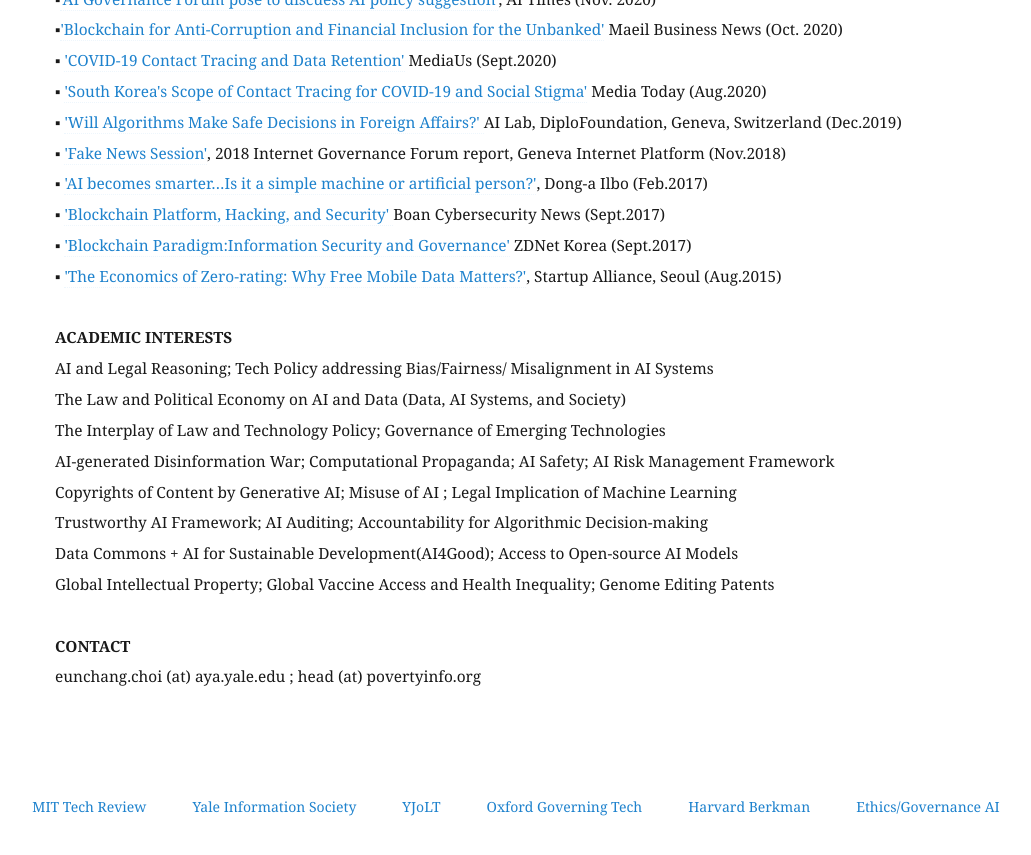
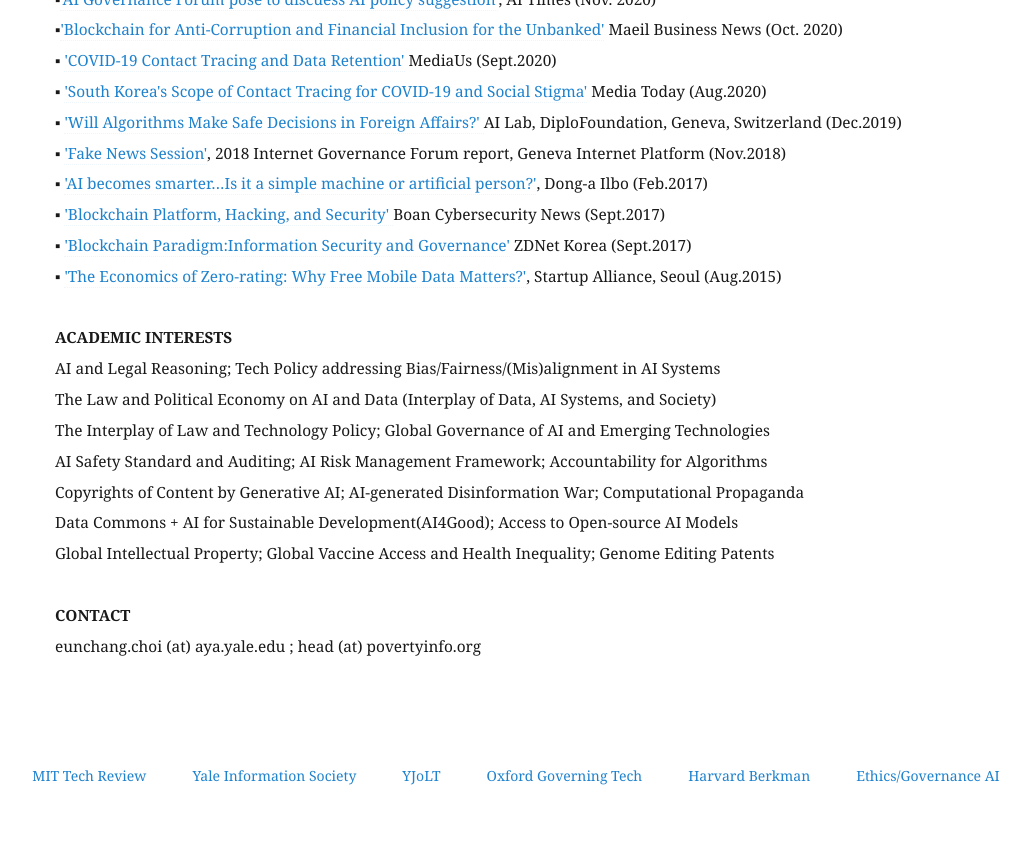
Before and after one commit to eunchangchoi/eunchangchoi.github.io, a Jekyll site: the page built from index.md, in a window 1280 px wide and 900 px high, scrolled down 9286 px. Shown: the top 855 px of the window, without its empty margins (45-1076 px from the left). Built offline with Jekyll 4.4.1, drawn with Linux system fonts in a browser that asks for light colours.

Commit message:
Update index.md

```diff
--- a/index.md
+++ b/index.md
@@ -222,12 +222,11 @@
 
  <br>
  <strong> ACADEMIC INTERESTS </strong> <br>
-   AI and Legal Reasoning; Tech Policy addressing Bias/Fairness/ Misalignment in AI Systems <br>
-   The Law and Political Economy on AI and Data (Data, AI Systems, and Society) <br>
-   The Interplay of Law and Technology Policy; Governance of Emerging Technologies <br>
-   AI-generated Disinformation War; Computational Propaganda; AI Safety; AI Risk Management Framework <br>
-   Copyrights of Content by Generative AI; Misuse of AI ; Legal Implication of Machine Learning <br>
-   Trustworthy AI Framework; AI Auditing; Accountability for Algorithmic Decision-making <br>
+   AI and Legal Reasoning; Tech Policy addressing Bias/Fairness/(Mis)alignment in AI Systems <br>
+   The Law and Political Economy on AI and Data (Interplay of Data, AI Systems, and Society) <br>
+   The Interplay of Law and Technology Policy; Global Governance of AI and Emerging Technologies <br>
+   AI Safety Standard and Auditing; AI Risk Management Framework; Accountability for Algorithms<br>
+   Copyrights of Content by Generative AI; AI-generated Disinformation War; Computational Propaganda <br>
    Data Commons + AI for Sustainable Development(AI4Good); Access to Open-source AI Models <br>
    Global Intellectual Property; Global Vaccine Access and Health Inequality; Genome Editing Patents <br>
   <br>
```
